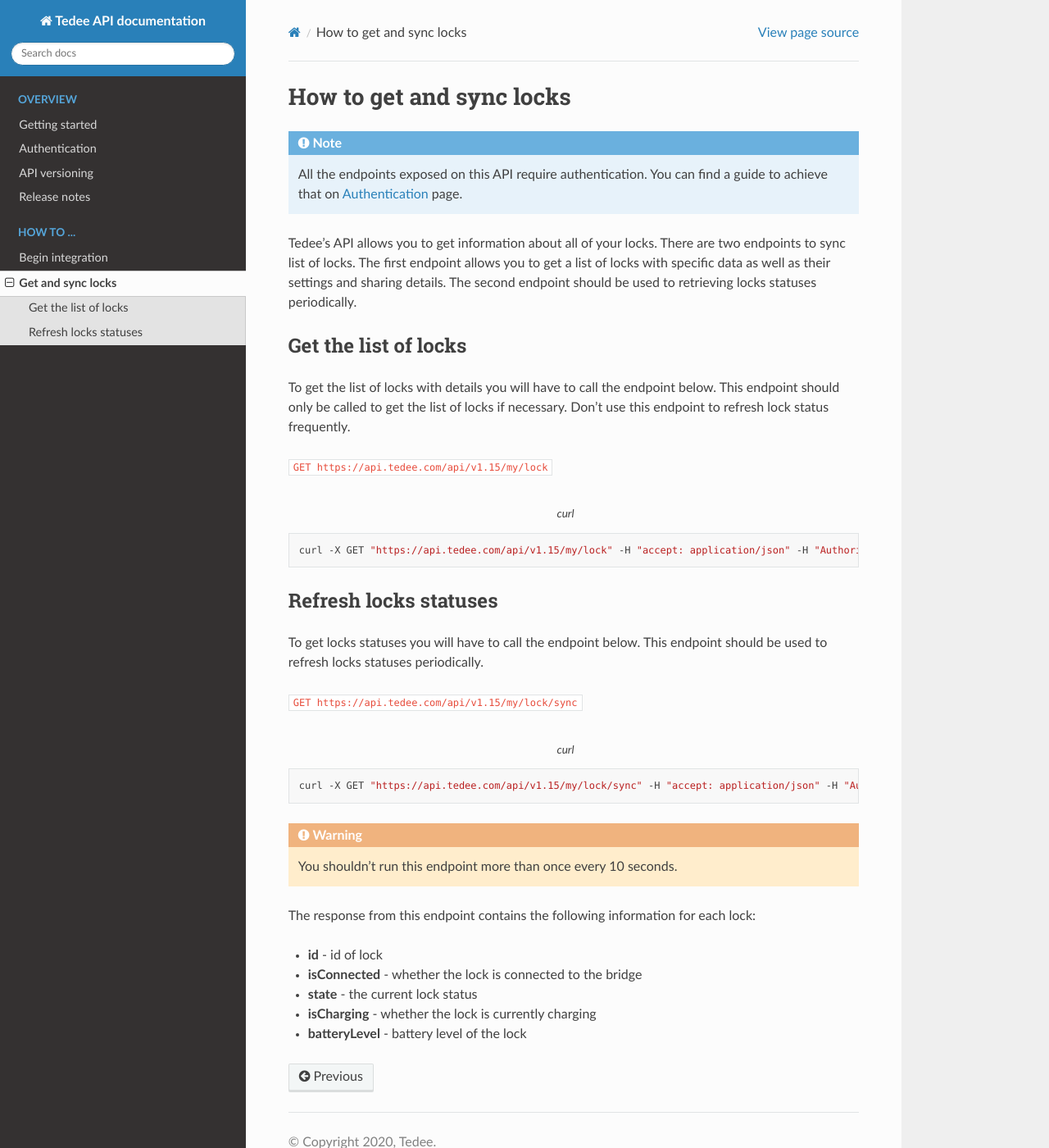
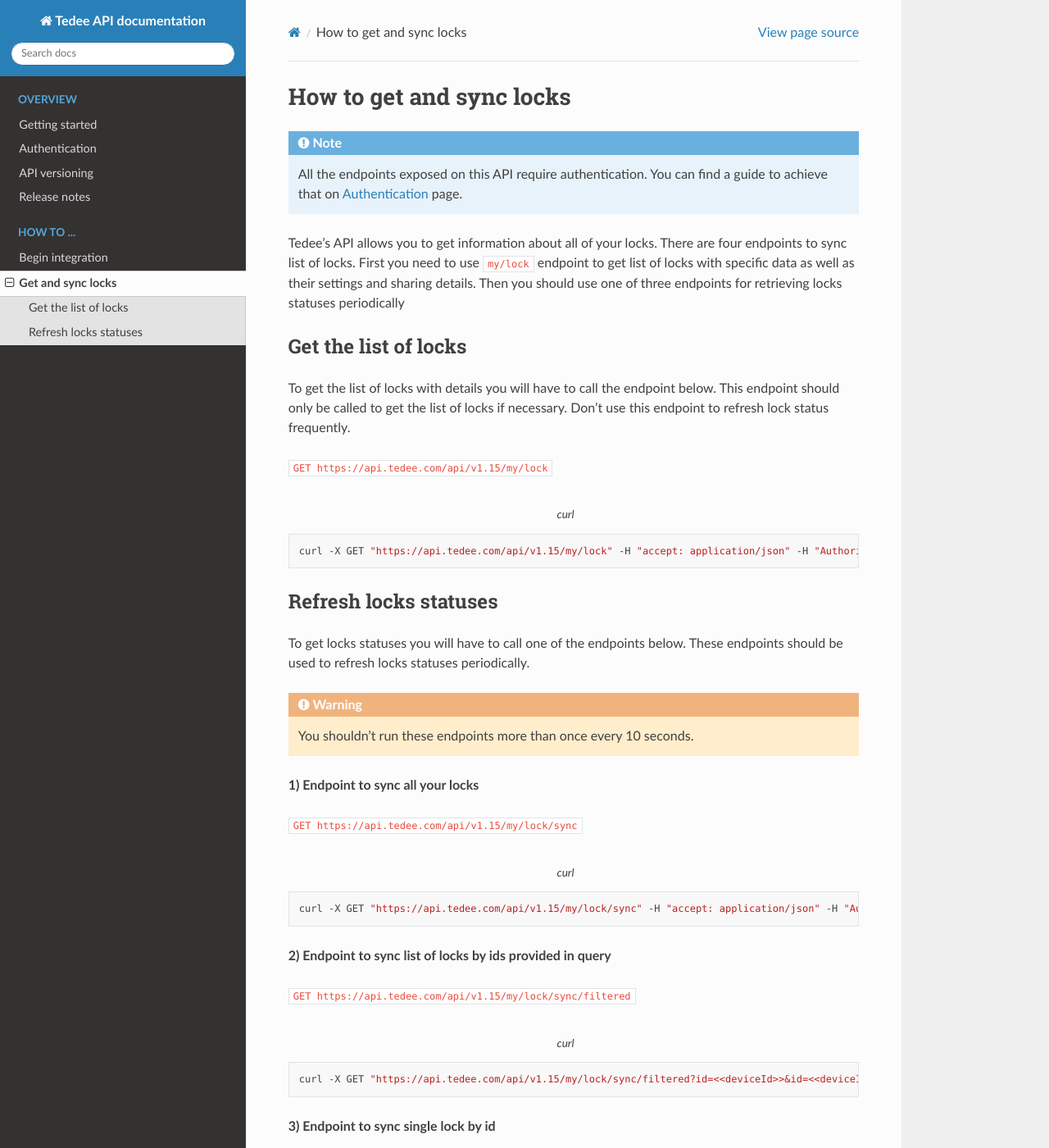
Before and after one commit to tedee-com/tedee-api-doc, a Sphinx documentation site: the page built from docs/source/howtos/get-and-sync-locks.rst, in a window 1280 px wide and 1400 px high. Shown: the whole window at 82% size. Built offline with Sphinx 7.4.7 and the Read the Docs theme 2.0.0, drawn with Linux system fonts in a browser that asks for light colours; some of the changed text lies outside the part shown.

Commit message:
Added info about sync single and sync filtered endpoints (#27)
* Added info about sync single and sync filtered endpoints

* Fixed typos

* add info about new endpoints to introduction

* Moved warning above endpoints

* Bold whole parahgaph instead off only numeration

* Whitespace remove

Co-authored-by: Łukasz Kaczmarski <lukasz.kaczmarski@iteo.com.pl>

```diff
--- a/docs/source/howtos/get-and-sync-locks.rst
+++ b/docs/source/howtos/get-and-sync-locks.rst
@@ -4,9 +4,9 @@ How to get and sync locks
 .. include:: ../includes/how-to-header.txt
 
 Tedee's API allows you to get information about all of your locks.
-There are two endpoints to sync list of locks.
-The first endpoint allows you to get a list of locks with specific data as well as their settings and sharing details.
-The second endpoint should be used to retrieving locks statuses periodically.
+There are four endpoints to sync list of locks.
+First you need to use ``my/lock`` endpoint  to get list of locks with specific data as well as their settings and sharing details.
+Then you should use one of three endpoints for retrieving locks statuses periodically
 
 
 Get the list of locks
@@ -26,8 +26,15 @@ This endpoint should only be called to get the list of locks if necessary. Don't
 Refresh locks statuses
 ----------------------
 
-To get locks statuses you will have to call the endpoint below.
-This endpoint should be used to refresh locks statuses periodically.
+To get locks statuses you will have to call one of the endpoints below.
+These endpoints should be used to refresh locks statuses periodically.
+
+.. warning::
+
+    You shouldn't run these endpoints more than once every 10 seconds.
+
+
+**1) Endpoint to sync all your locks**
 
 ``GET |apiUrl|/api/|apiVersion|/my/lock/sync``
 
@@ -36,11 +43,29 @@ This endpoint should be used to refresh locks statuses periodically.
 
     curl -X GET "|apiUrl|/api/|apiVersion|/my/lock/sync" -H "accept: application/json" -H "Authorization: Bearer <<access token>>"
 
-.. warning::
 
-    You shouldn't run this endpoint more than once every 10 seconds.
+**2) Endpoint to sync list of locks by ids provided in query**
 
-The response from this endpoint contains the following information for each lock:
+``GET |apiUrl|/api/|apiVersion|/my/lock/sync/filtered``
+
+.. code-block:: sh
+    :caption: curl
+
+    curl -X GET "|apiUrl|/api/|apiVersion|/my/lock/sync/filtered?id=<<deviceId>>&id=<<deviceId>>" -H "accept: application/json" -H "Authorization: Bearer <<access token>>"
+
+
+
+**3) Endpoint to sync single lock by id**
+
+``GET |apiUrl|/api/|apiVersion|/my/lock/sync/<<deviceId>>``
+
+.. code-block:: sh
+    :caption: curl
+
+    curl -X GET "|apiUrl|/api/|apiVersion|/my/lock/sync/<<deviceId>>" -H "accept: application/json" -H "Authorization: Bearer <<access token>>"
+
+
+The response from these endpoints contains the following information for each lock:
 
 * **id** - id of lock
 * **isConnected** - whether the lock is connected to the bridge
```
